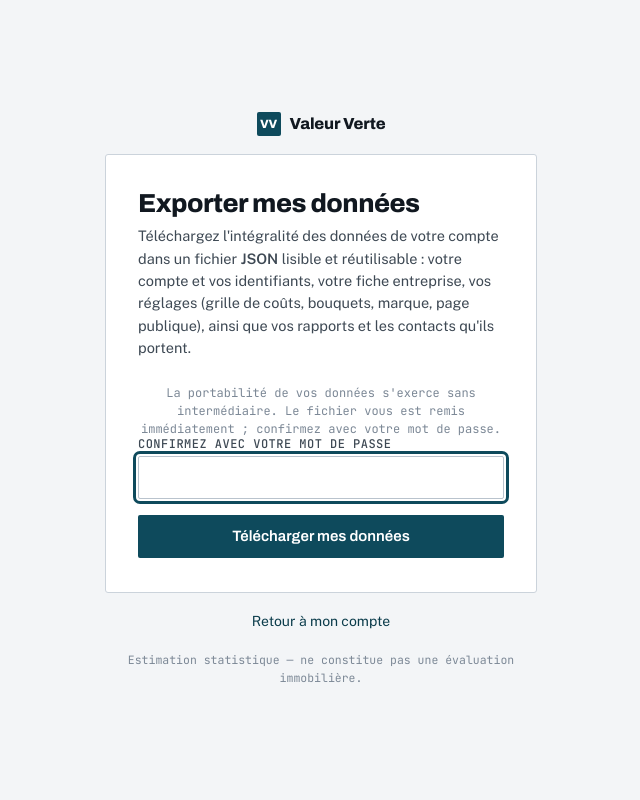
After one commit to nmoral/valeur-verte, a Symfony app: template app/templates/compte/export.html.twig in a window 1280 px wide. The commit adds this page. Shown: the whole page, without its empty margins (319-959 px from the left). Run offline with Twig, Linux system fonts and the light colour scheme; the template is opened without the code that fills it, so the values that code supplies are empty; some libraries are stand-ins or nearby versions.

Commit message:
feat(compte): export self-service depuis « Mon compte » (#309)
Le pro télécharge l'intégralité de ses données en JSON depuis « Mon
compte », protégé par son mot de passe (CSRF + mot de passe, jamais un
email — cf. #308) ; l'acte est tracé au journal (rgpd.export_genere). La
portabilité s'exerce sans intermédiaire.

Refs #309

Co-Authored-By: Claude Opus 4.8 <noreply@anthropic.com>

```diff
--- /dev/null
+++ b/app/templates/compte/export.html.twig
@@ -0,0 +1,52 @@
+<!DOCTYPE html>
+<html lang="fr">
+<head>
+{{ include('_seo.html.twig', {
+  titre: 'Exporter mes données · Valeur Verte',
+  description: 'Téléchargez l\'intégralité des données de votre compte Valeur Verte.',
+  canonical: url('compte_export'),
+  robots: 'noindex,nofollow',
+}) }}
+<link rel="preconnect" href="https://fonts.googleapis.com">
+<link rel="preconnect" href="https://fonts.gstatic.com" crossorigin>
+<link href="https://fonts.googleapis.com/css2?family=Archivo:wght@600;700;800&family=Public+Sans:wght@400;500;600&family=JetBrains+Mono:wght@400;500&display=swap" rel="stylesheet">
+<link rel="stylesheet" href="{{ asset('css/auth.css') }}">
+</head>
+<body>
+<main class="auth">
+  <a href="/" class="auth-brand"><i aria-hidden="true">VV</i> Valeur Verte</a>
+
+  <div class="auth-card">
+    <h1>Exporter mes données</h1>
+
+    <p class="auth-lead">
+      Téléchargez l'intégralité des données de votre compte dans un fichier
+      <strong>JSON</strong> lisible et réutilisable : votre compte et vos identifiants,
+      votre fiche entreprise, vos réglages (grille de coûts, bouquets, marque, page
+      publique), ainsi que vos rapports et les contacts qu'ils portent.
+    </p>
+    <p class="auth-note">
+      La portabilité de vos données s'exerce sans intermédiaire. Le fichier vous est
+      remis immédiatement ; confirmez avec votre mot de passe.
+    </p>
+
+    {% if erreur %}
+      <p class="alert" role="alert">{{ erreur }}</p>
+    {% endif %}
+
+    <form method="post" action="{{ path('compte_export') }}" novalidate>
+      <div class="field-group{{ erreur ? ' has-error' : '' }}">
+        <label for="motdepasse">Confirmez avec votre mot de passe</label>
+        <input type="password" id="motdepasse" name="motdepasse" autocomplete="current-password" required autofocus>
+        {% if erreur %}<span class="form-error">{{ erreur }}</span>{% endif %}
+      </div>
+      <input type="hidden" name="_csrf_token" value="{{ csrf_token('export_compte') }}">
+      <button type="submit" class="btn-primary">Télécharger mes données</button>
+    </form>
+  </div>
+
+  <p class="auth-alt"><a href="{{ path('mon_compte') }}">Retour à mon compte</a></p>
+  <p class="auth-legal">Estimation statistique — ne constitue pas une évaluation immobilière.</p>
+</main>
+</body>
+</html>
```
Also changed, not shown: app/src/Controller/Compte/ExportCompteController.php (added, +86 -0 lines), app/templates/security/mon_compte.html.twig (+7 -0 lines), app/tests/Controller/Compte/ExportCompteControllerTest.php (added, +143 -0 lines).
